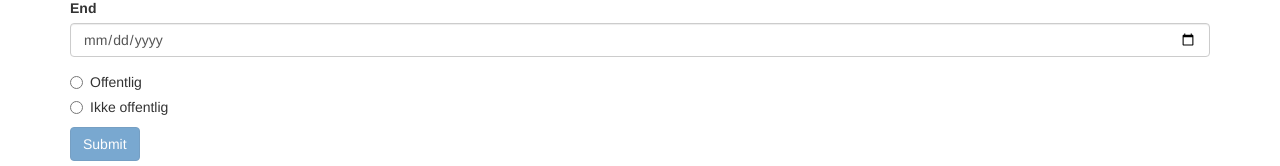
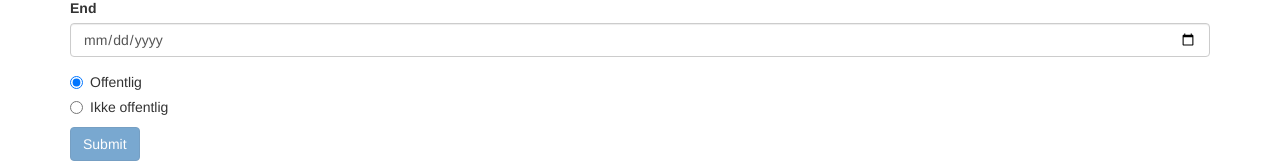
Before and after one commit to Frederiks96/EVENT-ANGULAR, an Angular app: page /events/add in a window 1280 px wide. Shown: the part 449-615 px from the top of the page. Built offline with nearby package versions, Linux system fonts and the light colour scheme.

Commit message:
Added id to event, removed comments, and improved form in event-edit

```diff
--- a/src/app/events/event-edit/event-edit.component.html
+++ b/src/app/events/event-edit/event-edit.component.html
@@ -35,7 +35,6 @@
                name="start"
                ngModel
                required>
-        <!-- [(ngModel)]="event.start" -->
     </div>
     <div class="form-group">
         <label for="end">End</label>
@@ -45,14 +44,14 @@
                name="end"
                ngModel
                required>
-        <!-- [(ngModel)]="event.end" -->
     </div>
     <div class="radio" *ngFor="let g of isPublic">
         <label>
             <input type="radio"
                    name="isPublic"
-                   [(ngModel)]="event.isPublic"
-                   [value]="g">
+                   [ngModel]="isPublic[0]"
+                   [value]="g"
+                    required>
             {{g}}
         </label>
     </div>
--- a/src/app/events/event-edit/event-edit.component.ts
+++ b/src/app/events/event-edit/event-edit.component.ts
@@ -29,8 +29,8 @@ export class EventEditComponent {
     onSubmit(form: NgForm) {
         console.log(form.value);
 
-        this.event.start = new Date(form.value.start).getTime();
-        this.event.end = new Date(form.value.end).getTime();
+        this.event.start    = new Date(form.value.start).getTime();
+        this.event.end      = new Date(form.value.end).getTime();
         this.event.isPublic = form.value.isPublic == this.isPublic[0];
 
         console.log(this.event);
--- a/src/app/events/event/event.ts
+++ b/src/app/events/event/event.ts
@@ -1,10 +1,16 @@
 export class Event {
 
-  constructor(public name: string,
-              public description: string,
-              public start: Date,
-              public end: Date,
-              public address: string,
-              public isPublic: boolean) {}
+    constructor(private id: number,
+                public name: string,
+                public description: string,
+                public start: Date,
+                public end: Date,
+                public address: string,
+                public isPublic: boolean) {
+    }
+
+    public getId() : number {
+        return this.id;
+    }
 
 }
--- a/src/services/api.service.ts
+++ b/src/services/api.service.ts
@@ -70,7 +70,7 @@ export class APIService
             {
                 let payload = parsed.data[index];
 
-                events[index] = new Event(payload.name, payload.description, new Date(payload.start), new Date(payload.end), payload.address, payload.isPublic);
+                events[index] = new Event(payload.id, payload.name, payload.description, new Date(payload.start), new Date(payload.end), payload.address, payload.isPublic);
             }
 
             callback(events);
```
